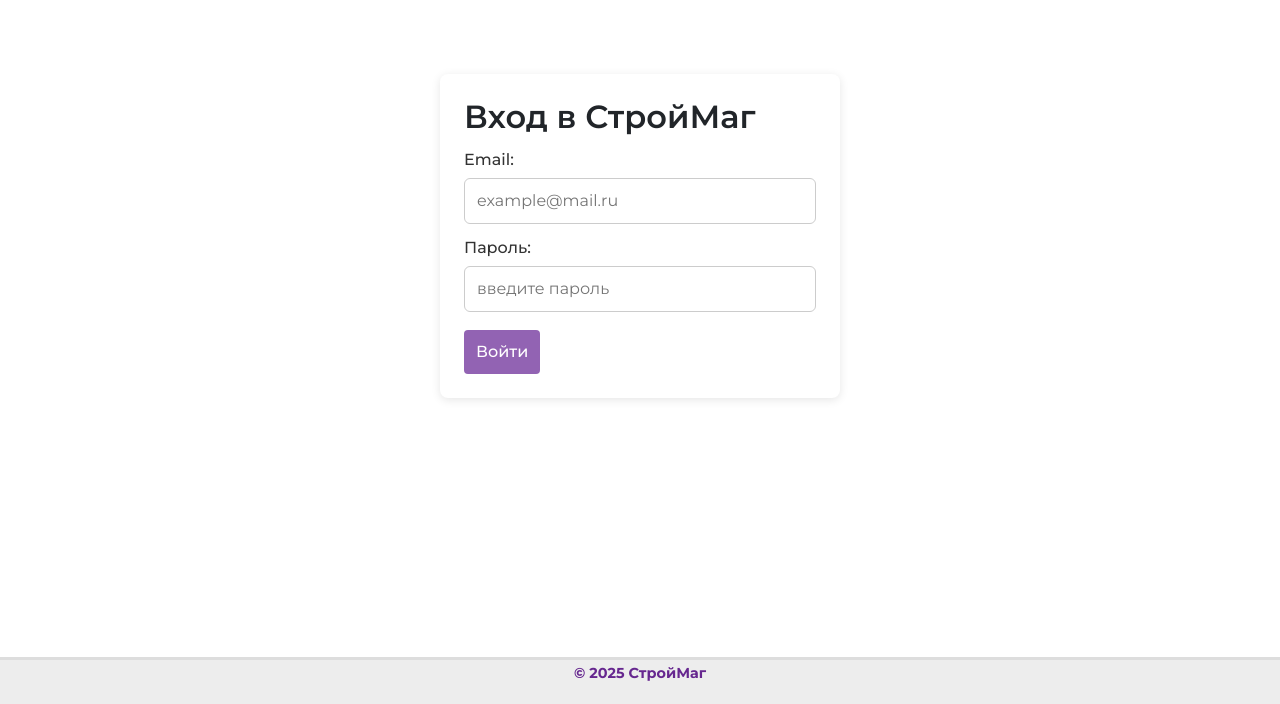
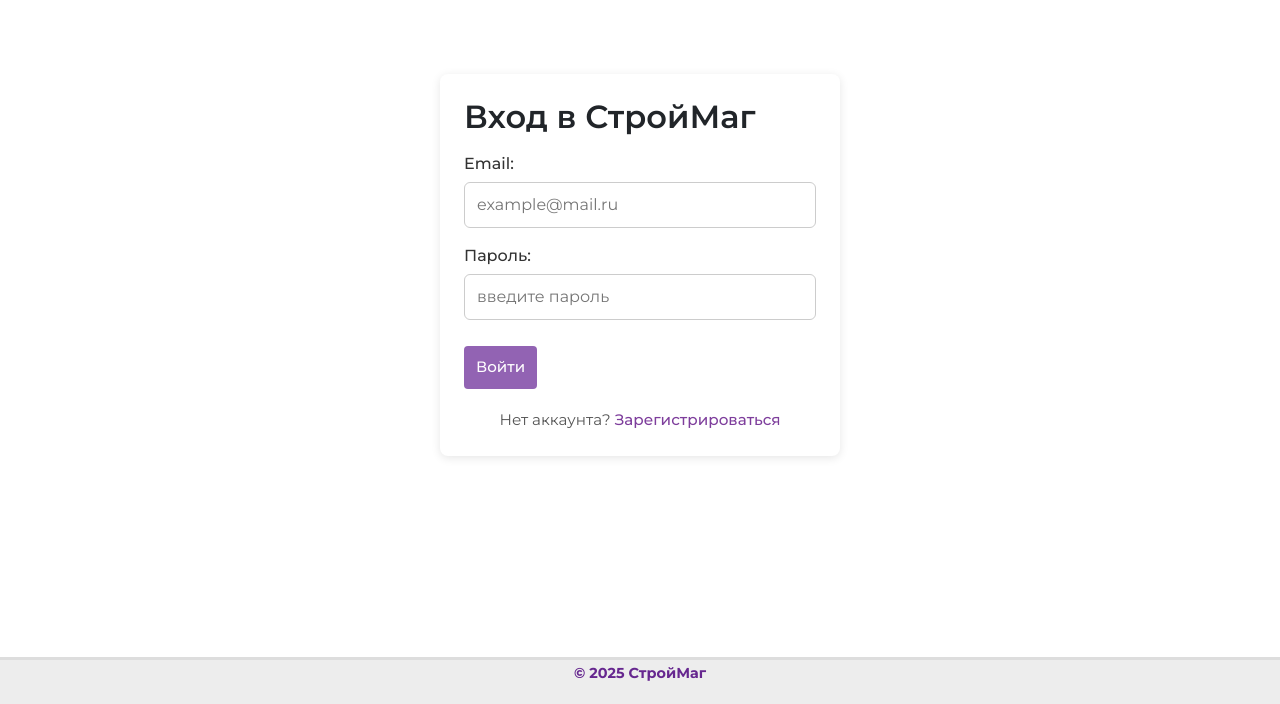
Before and after one commit to darya-sheb/OnlineBuildingMaterialsStore, a Python web app: template web/templates/auth/login.html in a window 1280 px wide. Shown: the part 96-800 px from the top of the page. Run offline with Jinja, Linux system fonts and the light colour scheme; the template is opened without the code that fills it, so the values that code supplies are empty; some libraries are stand-ins or nearby versions.

Commit message:
final auth and register forms design!

```diff
--- a/web/static/css/styles.css
+++ b/web/static/css/styles.css
@@ -169,8 +169,9 @@ main.container {
     padding: 10px 12px;
     border-radius: 4px;
     font-weight: 500;
+    font-size: 15px !important;
     cursor: pointer;
-    margin-top: 18px;
+    margin-top: 10px;
 }
 
 .btn-custom:hover {
@@ -275,3 +276,20 @@ label {
     color: #080;
     border: 1px solid #b0f8b0;
 }
+
+.login-footer {
+    margin-top: 20px;
+    text-align: center;
+    font-size: 0.95rem;
+    color: #555;
+}
+
+.login-footer a {
+    color: #7e3e9c;
+    text-decoration: none;
+    font-weight: 500;
+}
+
+.login-footer a:hover {
+    text-decoration: underline;
+}
--- a/web/templates/auth/login.html
+++ b/web/templates/auth/login.html
@@ -8,15 +8,19 @@
     <div class="form-container">
         <h2>Вход в СтройМаг</h2>
         <form action="/auth/form/login" method="post">
-            <div class="поле">
+            <div class="form-group">
                 <label>Email:</label>
-                <input type="email" name="username" placeholder="example@mail.ru" required>
+                <input type="email" name="email" placeholder="example@mail.ru" required>
             </div>
-            <div class="поле">
+            <div class="form-group">
                 <label>Пароль:</label>
                 <input type="password" name="password" placeholder="введите пароль" required>
             </div>
             <button type="submit" class="btn btn-custom">Войти</button>
+
+            <div class="login-footer">
+                Нет аккаунта? <a href="/auth/register">Зарегистрироваться</a>
+            </div>
         </form>
 
         {% if request.query_params.get('error') %}
```
Also changed, not shown: web/templates/auth/register.html (+6 -3 lines).
